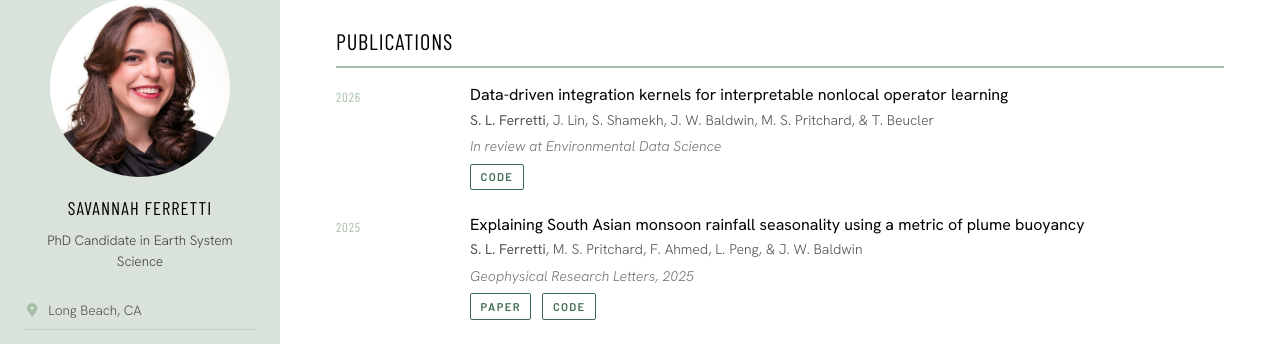
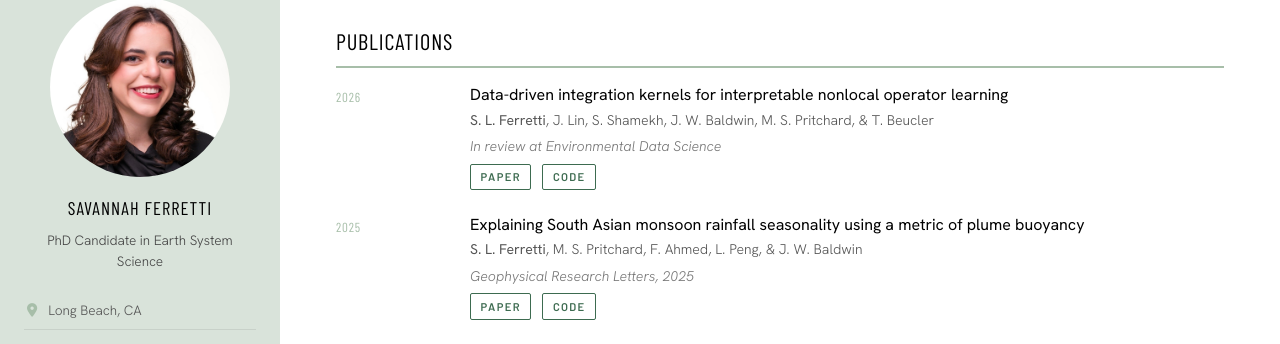
Before and after one commit to savannahferretti/savannahferretti.github.io, a Jekyll site: the page built from pages/vita.md, in a window 1280 px wide and 900 px high, scrolled down 925 px. Shown: the part 90-434 px from the top of the window. Built offline with Jekyll 4.4.1, drawn with Linux system fonts in a browser that asks for light colours; a style sheet for code colours, icons or effects is not loaded.

Commit message:
Update vita.md

```diff
--- a/pages/vita.md
+++ b/pages/vita.md
@@ -90,6 +90,7 @@ This is an abbreviated vita. A full, up-to-date CV and a shorter resume are both
     <p class="publication__authors"><strong>S. L. Ferretti</strong>, J. Lin, S. Shamekh, J. W. Baldwin, M. S. Pritchard, & T. Beucler</p>
     <p class="publication__venue">In review at Environmental Data Science</p>
     <div class="publication__links">
+      <a href="https://arxiv.org/abs/2603.10305">Paper</a>
       <a href="https://github.com/savannahferretti/monsoon-kernels">Code</a>
     </div>
   </div>
```
